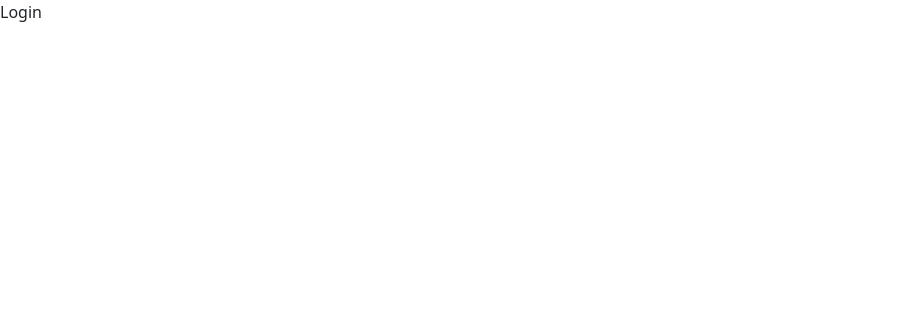
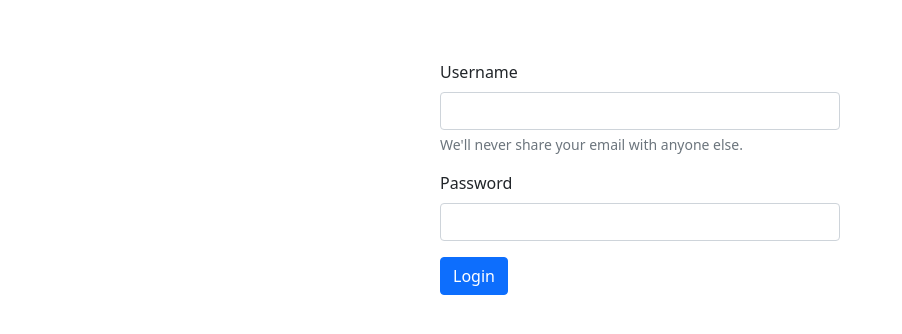
Before and after one commit to Rishu2000/snippt-assignment, a React (Create React App) app in the folder client/: page / in a window 1280 px wide. Shown: the top 334 px of the page, without its empty margins (0-902 px from the left). Built offline with nearby package versions, Linux system fonts and the light colour scheme.

Commit message:
Created the Login form and added handleSubmit function.

```diff
--- a/client/src/components/Login.js
+++ b/client/src/components/Login.js
@@ -1,9 +1,26 @@
 import React from 'react'
 
 const Login = () => {
+
+const handleSubmit = (e) => {
+    e.preventDefault();
+    console.log("submited");
+}
+
     return (
-        <div>
-           Login
+        <div style={{height:"100vh", display: 'flex', justifyContent: 'center', paddingTop:60}}>
+           <form onSubmit={handleSubmit} style={{width:'400px'}}>
+            <div className="mb-3">
+                    <label className="form-label">Username</label>
+                    <input type="text" className="form-control"/>
+                    <div className="form-text">We'll never share your email with anyone else.</div>
+                </div>
+                <div className="mb-3">
+                    <label className="form-label">Password</label>
+                    <input type="password" className="form-control"/>
+                </div>
+                <button className="btn btn-primary" type="submit">Login</button>
+           </form>
         </div>
     )
 }
```
